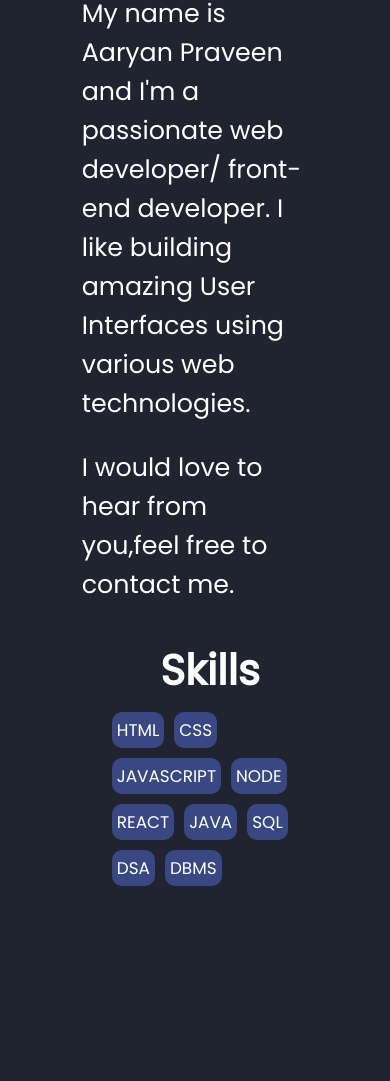
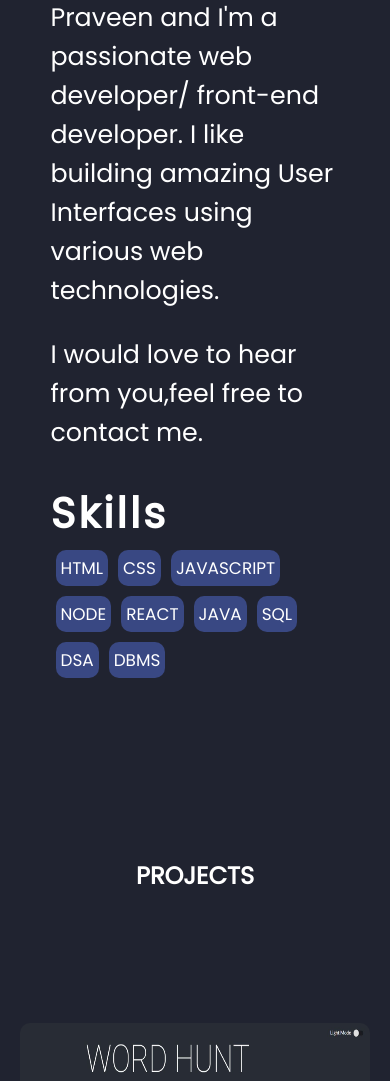
Before and after one commit to boioboi16/Portfolio_2, a website: page index.html in a window 390 px wide. Shown: the part 740-1821 px from the top of the page. Drawn offline with nearby package versions, Linux system fonts and the light colour scheme.

Commit message:
alignment correction

```diff
--- a/style.css
+++ b/style.css
@@ -251,7 +251,7 @@ color: #fff;
 
 .container{
   display: flex;
-   align-items: center;
+   align-items: flex-start;
 
   /* justify-content: space-between;  */
   padding: 50px;
@@ -265,6 +265,7 @@ transition: all 0.3s cubic-bezier(.25,.8,.25,1);
 .left h3{
   text-align: left;
   font-size: 5vh;
+  letter-spacing: 3px;
 }
 .left p{
   text-align:left;
@@ -272,6 +273,7 @@ transition: all 0.3s cubic-bezier(.25,.8,.25,1);
 }
 .right h3{
   font-size: 5vh;
+  letter-spacing: 3px;
 }
 .right{
 
@@ -279,12 +281,13 @@ transition: all 0.3s cubic-bezier(.25,.8,.25,1);
   padding: 20px;
   display: flex;
   flex-direction: column;
-  align-items: center;
-  margin-left: 30px;
+  justify-content: start;
+  /* align-items: center; */
+  /* margin-left: 30px; */
   transition: all 0.3s cubic-bezier(.25,.8,.25,1);
 }
 #skills{
-  padding: 5px;
+
   text-align: left;
 
 }
@@ -480,6 +483,7 @@ footer{
   background-color:var(--footer);
   padding: 20px 23px;
   color:#fff;
+  text-align: center;
 }
 footer span a{
   color:var(--text);
@@ -560,8 +564,9 @@ height:75vh; */
 @media only screen and (max-width: 799px) {
   .container{
     flex-direction: column;
-    /* align-items: center;
-    justify-content: center; */
+     align-items: center;
+    /*justify-content: center; */
+    padding: 25px;
   }
   .contact{
 
@@ -575,9 +580,12 @@ height:75vh; */
 }
 .right{
   width: 70%;
+  padding: 0;
+  margin-top: 30px;
 }
 .left{
   width: 70%;
+  padding: 0;
 }
 }
 @media only screen and (max-width: 550px) {
@@ -602,6 +610,9 @@ height:75vh; */
   .left{
     width: 85%;
   }
+  .container{
+
+  }
   }
 
   @media only screen and (max-width: 360px) {
@@ -615,10 +626,10 @@ height:75vh; */
 
     }
     .left{
-      width: 100%;
+      max-width: 350px;
     }
     .right{
-      width: 100%;
+      max-width: 350px;
     }
     .contact{
 
```
